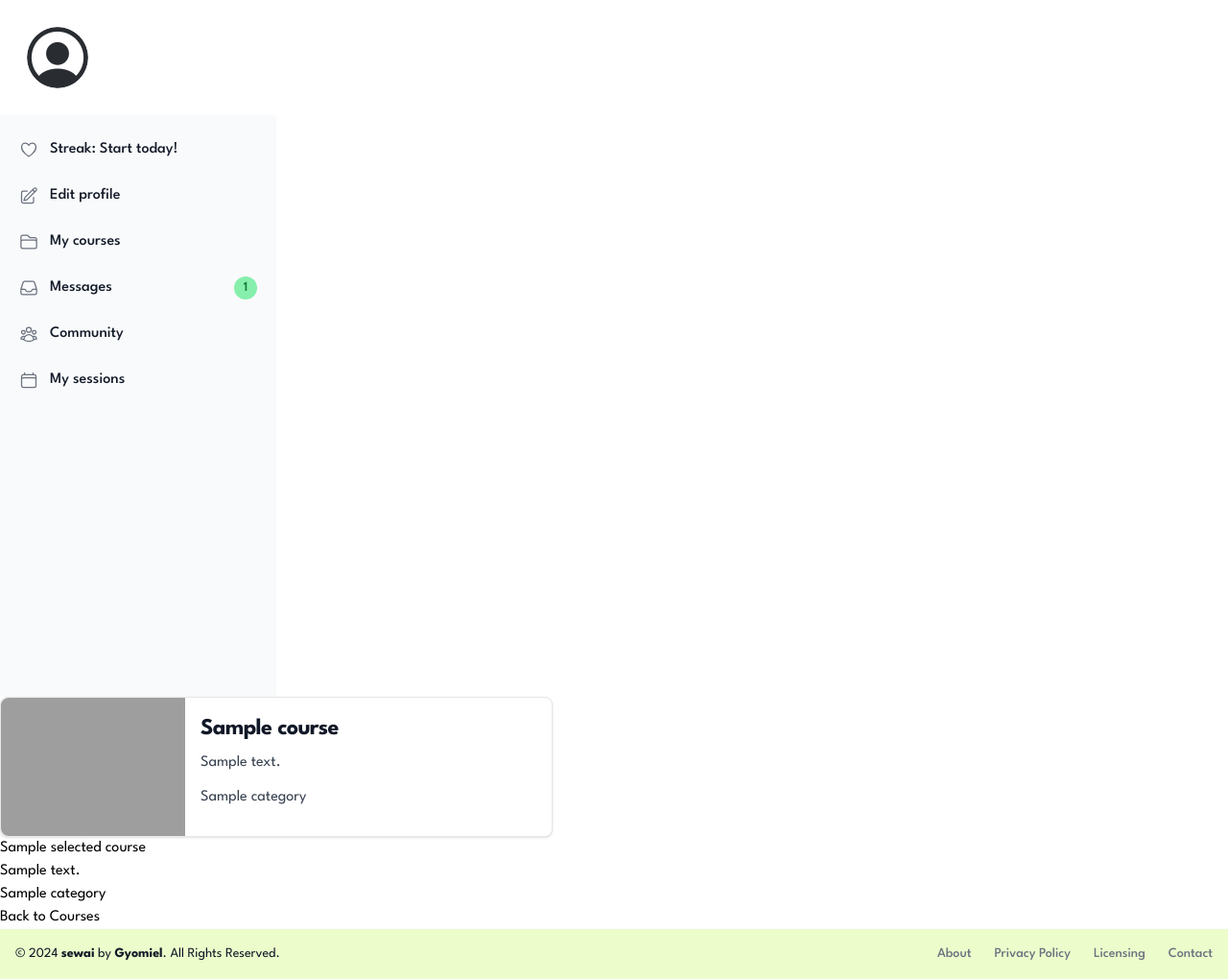
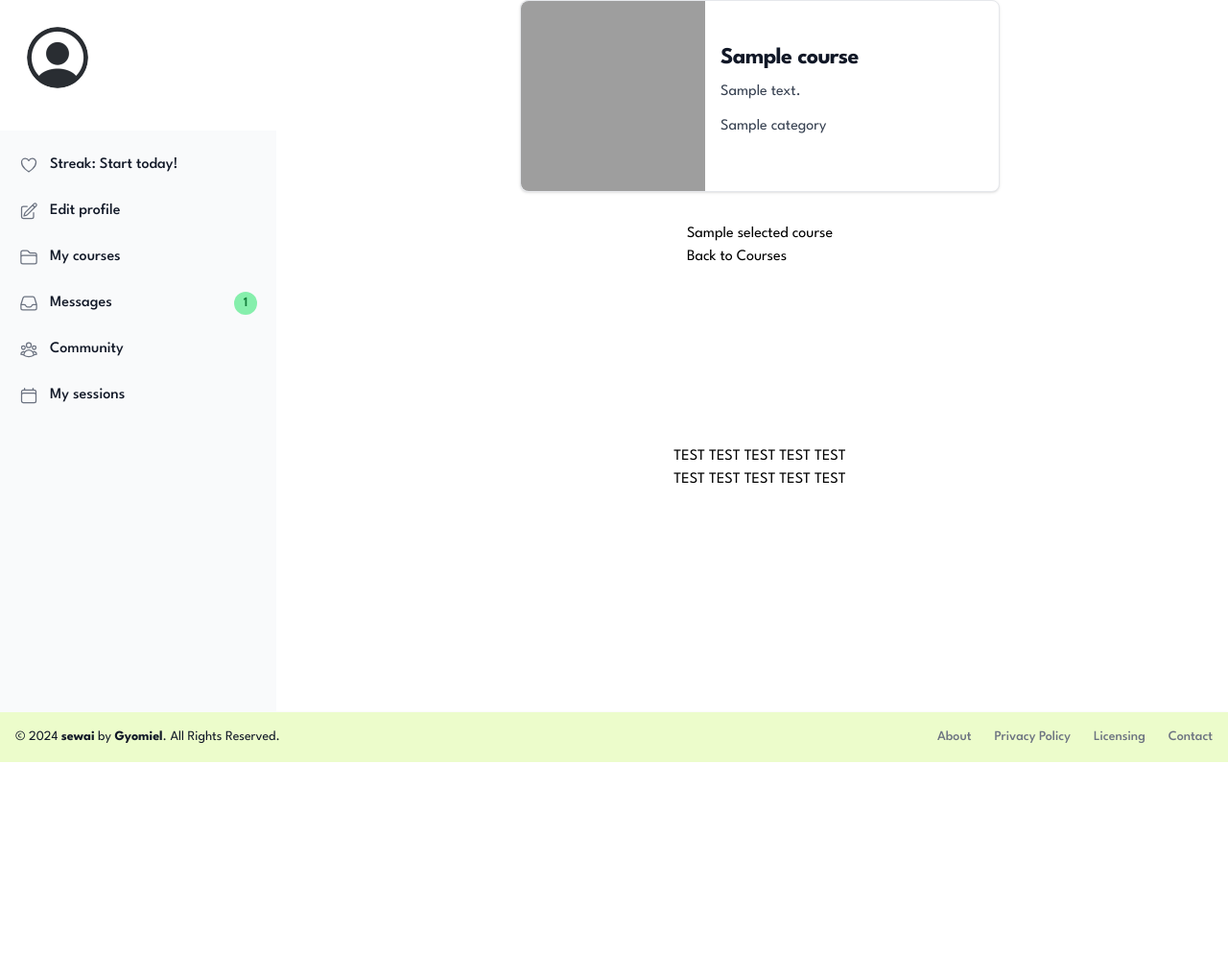
Before and after one commit to Gyomiel/sewaiApp, a Symfony app: template sewaiFolder/templates/dashboard/dashboard.html.twig in a window 1280 px wide. Shown: the part 76-1096 px from the top of the page at 96% size. After the commit the page ends 870 px from the top, so only its background shows below. Run offline with Twig, Linux system fonts and the light colour scheme; the template is opened without the code that fills it: most values are stand-ins (such as "Sample title", 1, 10 or a date in 2020); style sheets or scripts are compiled from the project's sources; some libraries are stand-ins or nearby versions; grey boxes are pictures that could not be loaded.

```diff
--- a/sewaiFolder/templates/dashboard/dashboard.html.twig
+++ b/sewaiFolder/templates/dashboard/dashboard.html.twig
@@ -8,8 +8,9 @@
 {% endblock %}
 
 {% block body %}
-	<div>
-		<div class="p-7 flex items-center gap-4 w-72">
+	<div class="dashboard-container grid grid-cols-2 gap-4">
+		<div class="profile-sidebar-container flex flex-col gap-4 w-72">
+			<div class="p-7 flex items-center gap-4">
 				<img class="w-16 h-16 rounded-full" src="{{ user.profilePic | default('imgs/userDefaultPfp.png') }}" alt="Profile Picture">
 				<div class="font-medium text-black">
 					<div class="text-xl font-semibold">{{ user.username }}</div>
@@ -19,22 +20,21 @@
 				</div>
 			</div>
 
-		<div id="default-sidebar" class="top-500 left-0 z-40 w-72 h-[606px]" aria-label="Sidebar">
-			<div class="h-full px-3 py-4 bg-gray-50">
+			<div id="default-sidebar" class="z-40 w-72 h-[606px] bg-gray-50" aria-label="Sidebar">
+				<div class="h-full px-3 py-4">
 					<ul class="space-y-2 font-medium">
 						<li>
 							<div class="flex items-center p-2 text-gray-900 rounded-lg">
-							<svg class="flex-shrink-0 w-5 h-5 text-gray-500 transition duration-75 dark:text-gray-400 group-hover:text-gray-900 dark:group-hover:text-white" xmlns="http://www.w3.org/2000/svg" fill="none" viewbox="0 0 24 24" stroke-width="1.5" stroke="currentColor">
+								<svg class="flex-shrink-0 w-5 h-5 text-gray-500" xmlns="http://www.w3.org/2000/svg" fill="none" viewbox="0 0 24 24" stroke-width="1.5" stroke="currentColor">
 									<path stroke-linecap="round" stroke-linejoin="round" d="M21 8.25c0-2.485-2.099-4.5-4.688-4.5-1.935 0-3.597 1.126-4.312 2.733-.715-1.607-2.377-2.733-4.313-2.733C5.1 3.75 3 5.765 3 8.25c0 7.22 9 12 9 12s9-4.78 9-12Z"/>
 								</svg>
 								<span class="ms-3">Streak:
-								{{user.streakCount is not null ? user.streakCount ~ ' days!' : 'Start today!'}}
-							</span>
+									{{ user.streakCount is not null ? user.streakCount ~ ' days!' : 'Start today!' }}</span>
 							</div>
 						</li>
 						<li>
 							<a href="{{ path('app_user_edit', {'id': user.id}) }}" class="flex items-center p-2 text-gray-900 rounded-lg">
-							<svg class="flex-shrink-0 w-5 h-5 text-gray-500 transition duration-75 dark:text-gray-400 group-hover:text-gray-900 dark:group-hover:text-white" xmlns="http://www.w3.org/2000/svg" fill="none" viewbox="0 0 24 24" stroke-width="1.5" stroke="currentColor">
+								<svg class="flex-shrink-0 w-5 h-5 text-gray-500" xmlns="http://www.w3.org/2000/svg" fill="none" viewbox="0 0 24 24" stroke-width="1.5" stroke="currentColor">
 									<path stroke-linecap="round" stroke-linejoin="round" d="m16.862 4.487 1.687-1.688a1.875 1.875 0 1 1 2.652 2.652L10.582 16.07a4.5 4.5 0 0 1-1.897 1.13L6 18l.8-2.685a4.5 4.5 0 0 1 1.13-1.897l8.932-8.931Zm0 0L19.5 7.125M18 14v4.75A2.25 2.25 0 0 1 15.75 21H5.25A2.25 2.25 0 0 1 3 18.75V8.25A2.25 2.25 0 0 1 5.25 6H10"/>
 								</svg>
 								<span class="flex-1 ms-3 whitespace-nowrap">Edit profile</span>
@@ -42,7 +42,7 @@
 						</li>
 						<li>
 							<a href="#" class="flex items-center p-2 text-gray-900 rounded-lg">
-							<svg class="flex-shrink-0 w-5 h-5 text-gray-500 transition duration-75 dark:text-gray-400 group-hover:text-gray-900 dark:group-hover:text-white" xmlns="http://www.w3.org/2000/svg" fill="none" viewbox="0 0 24 24" stroke-width="1.5" stroke="currentColor">
+								<svg class="flex-shrink-0 w-5 h-5 text-gray-500" xmlns="http://www.w3.org/2000/svg" fill="none" viewbox="0 0 24 24" stroke-width="1.5" stroke="currentColor">
 									<path stroke-linecap="round" stroke-linejoin="round" d="M2.25 12.75V12A2.25 2.25 0 0 1 4.5 9.75h15A2.25 2.25 0 0 1 21.75 12v.75m-8.69-6.44-2.12-2.12a1.5 1.5 0 0 0-1.061-.44H4.5A2.25 2.25 0 0 0 2.25 6v12a2.25 2.25 0 0 0 2.25 2.25h15A2.25 2.25 0 0 0 21.75 18V9a2.25 2.25 0 0 0-2.25-2.25h-5.379a1.5 1.5 0 0 1-1.06-.44Z"/>
 								</svg>
 								<span class="flex-1 ms-3 whitespace-nowrap">My courses</span>
@@ -78,28 +78,48 @@
 			</div>
 		</div>
 
-	{% block courses %}
-		<div class="">
+		<div class="courses-section grid grid-cols-1 sm:grid-cols-2 lg:grid-cols-3 gap-4">
 			{% for course in courses %}
-				<a href="{{ path('dashboard', {'course_id': course.id}) }}" class="flex flex-col items-center bg-white border border-gray-200 rounded-lg shadow md:flex-row md:max-w-xl hover:bg-gray-100 dark:border-gray-700 dark:bg-gray-800 dark:hover:bg-gray-700">
-					<img class="object-cover w-full rounded-t-lg h-96 md:h-auto md:w-48 md:rounded-none md:rounded-s-lg" src="{{ course.profilePic | default('imgs/courseDefaultPfp.png') }}" alt="">
+				<a href="{{ path('dashboard', {'course_id': course.id}) }}" class="flex flex-col items-center bg-white border border-gray-200 rounded-lg shadow md:flex-row md:max-w-xl hover:bg-gray-100 dark:border-gray-700 dark:bg-gray-800 dark:hover:bg-gray-700 w-[500px] max-h-56">
+					<img class="object-cover w-full h-full md:w-48 md:rounded-none md:rounded-s-lg" src="{{ course.profilePic | default('imgs/courseDefaultPfp.png') }}" alt="">
 					<div class="flex flex-col justify-between p-4 leading-normal">
 						<h5 class="mb-2 text-2xl font-bold tracking-tight text-gray-900 dark:text-white">{{ course.title }}</h5>
 						<p class="mb-3 font-normal text-gray-700 dark:text-gray-400">{{ course.description }}</p>
 						<p class="mb-3 font-normal text-gray-700 dark:text-gray-400">{{ course.category }}</p>
 					</div>
 				</a>
+
 			{% endfor %}
-		</div>
 
 			{% if selectedCourse %}
 				<div>
 					<h2>{{ selectedCourse.title }}</h2>
-				<p>{{ selectedCourse.description }}</p>
-				<p>{{ selectedCourse.category }}</p>
+
 					<a href="{{ path('dashboard') }}" class="btn btn-secondary">Back to Courses</a>
 				</div>
 			{% endif %}
+			<div>
+				<div>TEST TEST TEST TEST TEST</div>
+				<div>TEST TEST TEST TEST TEST</div>
+			</div>
+		</div>
+	</div>
+
+	<style>
+		.dashboard-container {
+			grid-template-columns: auto 1fr;
+		}
+
+		.profile-sidebar-container {
+			gap: 1rem;
+		}
+
+		.courses-section {
+			display: grid;
+			grid-template-columns: 1fr;
+			gap: 2rem;
+			justify-items: center;
+			grid-template-rows: 200px 200px
+		}
+	</style>
 {% endblock %}
-
-{% endblock %}
```
Also changed, not shown: sewaiFolder/migrations/Version20241114002050.php (added, +31 -0 lines), sewaiFolder/src/Entity/Course.php (+27 -0 lines), sewaiFolder/src/Entity/Lesson.php (+8 -7 lines), 1 other file. Lines whose indentation alone changed are shown as unchanged.
